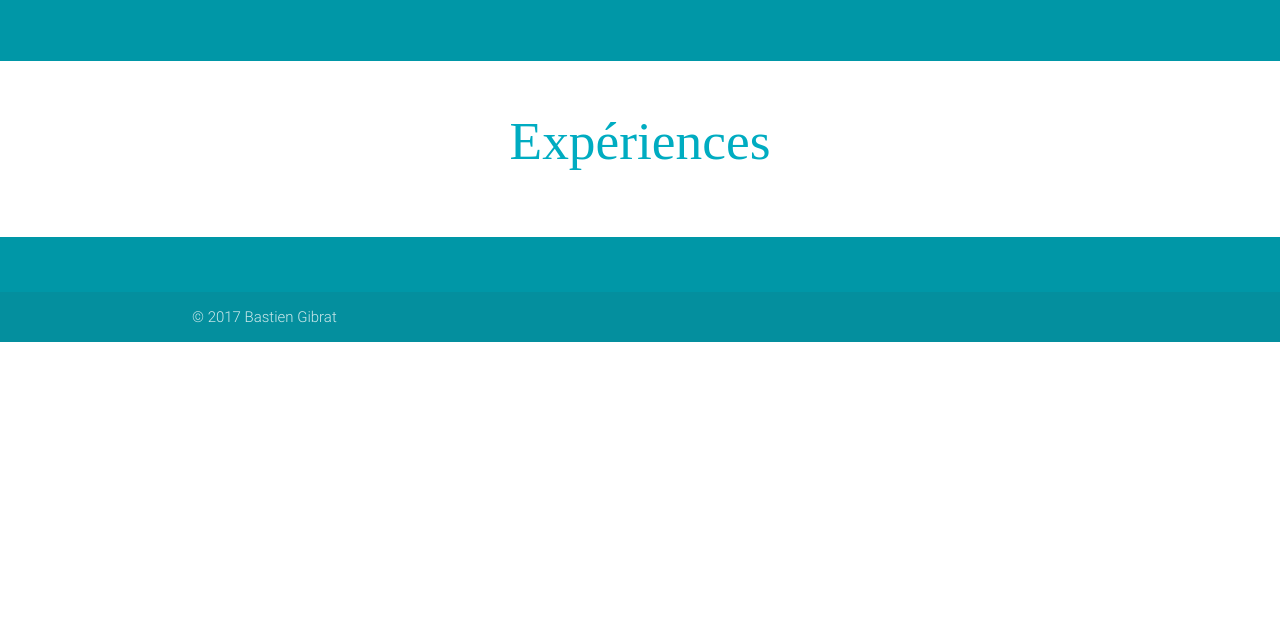
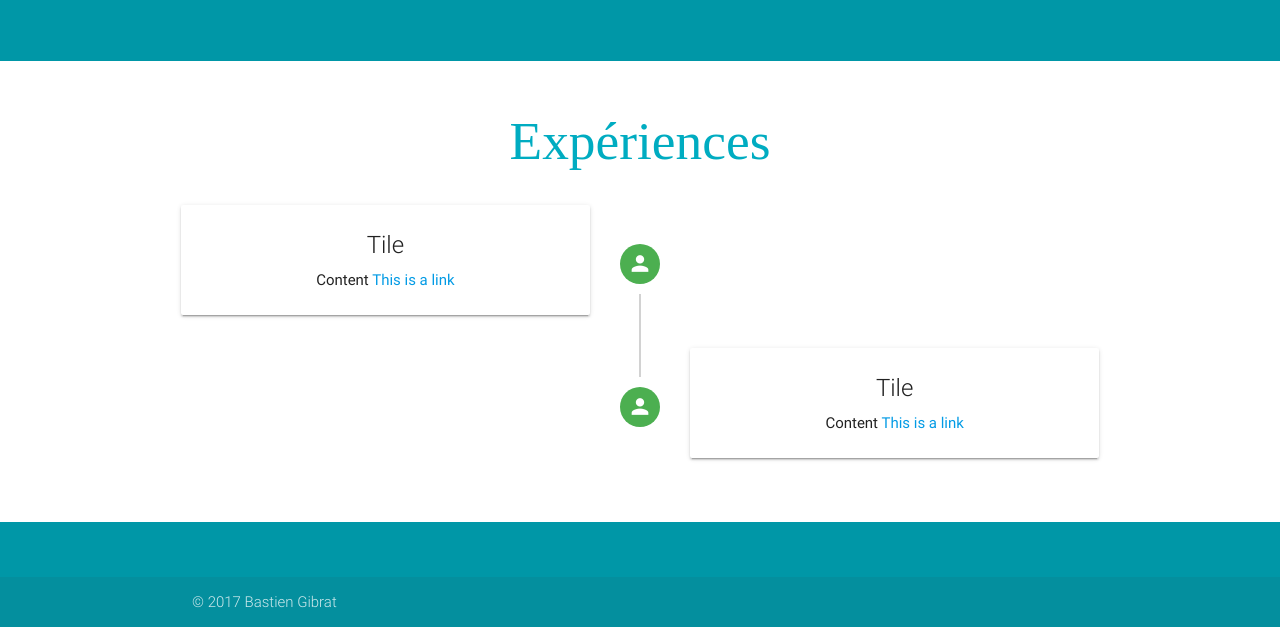
Before and after one commit to bastiengib/Resume, a plain HTML site: page index.html in a window 1280 px wide. Shown: the part 1838-2465 px from the top of the page. Before the commit the page ends 2180 px from the top, so only its background shows below. Drawn offline with nearby package versions, Linux system fonts and the light colour scheme; a web font is replaced by a local one.

Commit message:
integration d'une timeline

```diff
--- a/index.html
+++ b/index.html
@@ -69,7 +69,8 @@
                         <div class="col s12">
                             <h2 class="cyan-text text-darken-1 handwritting">Description</h2>
                         </div>
-                        <p class="col caption offset-s1 s10 offset-m2 m8 text-justify">Diplômé d'un titre d'ingénieur, je suis pationné par le domaine, et actuellement orienté sur le développement d'applications WEB. Vous trouverez sur cette page, mes compétences, mes expériences, et des liens vers ce que je sais faire !</p>                        <div class="col s12">
+                        <p class="col caption offset-s1 s10 offset-m2 m8 text-justify">Diplômé d'un titre d'ingénieur, je suis passionné par le domaine, et actuellement orienté sur le développement d'applications web. Vous trouverez sur cette page, mes compétences, mes expériences, et des liens vers ce que je sais faire !</p>
+                        <div class="col s12">
                             <div class="col s12 m6">
                                 <div class="center promo promo-example">
                                     <i class="material-icons cyan-text text-darken-1" style="font-size: 4em;">contact_phone</i>
@@ -95,7 +96,7 @@
                     <h2 class="col s12 handwritting">Compétences</h2>
                     <div class="col s12 center-align valign row">
                         <div class="col s12 m6">
-                            <h4 class="blue-grey-text text-lighten-2 col s12 p-bottom handwritting">Languages</h4>
+                            <h4 class="blue-grey-text text-lighten-2 col s12 p-bottom handwritting">Langages</h4>
                             <div class="chip">
                                 HTML5
                             </div>
@@ -196,23 +197,26 @@
         <div class="panel">
             <div class="container center-align">
                 <div class="row valign">
-                    <div class="col s12">
                         <h2 class="cyan-text text-darken-1 handwritting">Expériences</h2>
-                    </div>
-                    <p class="col caption offset-s1 s10 offset-m2 m8 text-justify hide">Diplômé d'un titre d'ingénieur, je suis pationné par le domaine, et actuellement orienté sur le développement d'applications WEB. Vous trouverez sur cette page, mes compétences, mes expériences, et des liens vers ce que je sais faire !</p>                        <div class="col s12">
-                        <div class="col s12 m6 hide">
-                            <div class="center promo promo-example">
-                                <i class="material-icons cyan-text text-darken-1" style="font-size: 4em;">contact_phone</i>
-                                <p class="p-top promo-caption">bastien.gibrat@gmail.com</p>
-                                <p class="p-bottom promo-caption"><span class="light">+33</span>6.51.50.24.62</p>
+                    <div class="timeline">
+                        <div class="timeline-event">
+                            <div class="card timeline-content">
+                                <div class="card-content">
+                                    <span class="card-title grey-text text-darken-4">Tile</span>
+                                    <p>Content <a href="#">This is a link</a></p>
+                                </div>
                             </div>
+                            <div class="timeline-badge green white-text"><i class="material-icons">person</i></div>
                         </div>
-                        <div class="col s12 m6 hide">
-                            <div class="center promo promo-example">
-                                <i class="material-icons cyan-text text-darken-1" style="font-size: 4em;">location_on</i>
-                                <p class="p-top promo-caption">239, Apt 11C, Chemin de Tucaut</p>
-                                <p class="p-bottom promo-caption">31270, Cugnaux, <span class="light">FRANCE</span></p>
+
+                        <div class="timeline-event">
+                            <div class="card timeline-content">
+                                <div class="card-content">
+                                    <span class="card-title grey-text text-darken-4">Tile</span>
+                                    <p>Content <a href="#">This is a link</a></p>
+                                </div>
                             </div>
+                            <div class="timeline-badge green white-text"><i class="material-icons">person</i></div>
                         </div>
                     </div>
                 </div>
--- a/modules/materialize/css/custom.css
+++ b/modules/materialize/css/custom.css
@@ -23,3 +23,98 @@
 .handwritting {
     font-family: 'Grand Hotel', italic;
 }
+
+
+/* timeline */
+
+.timeline {
+  position: relative;
+}
+
+.timeline .timeline-event {
+  position: relative;
+  padding-top: 5px;
+  padding-bottom: 5px;
+}
+
+.timeline .timeline-event .timeline-content {
+  position: relative;
+  width: calc(50% - 50px);
+}
+
+.timeline .timeline-event::before {
+  display: block;
+  content: "";
+  width: 2px;
+  height: calc(50% - 30px);
+  position: absolute;
+  background: #d2d2d2;
+  left: calc(50% - 1px);
+  top: 0;
+}
+
+.timeline .timeline-event::after {
+  display: block;
+  content: "";
+  width: 2px;
+  height: calc(50% - 30px);
+  position: absolute;
+  background: #d2d2d2;
+  left: calc(50% - 1px);
+  top: calc(50% + 30px);
+}
+
+.timeline .timeline-event:first-child::before {
+  display: none;
+}
+
+.timeline .timeline-event:last-child::after {
+  display: none;
+}
+
+.timeline .timeline-event:nth-child(even) .timeline-content {
+  margin-left: calc(50% + 50px);
+}
+
+.timeline .timeline-event:nth-child(odd) .timeline-content {
+  margin-left: 0;
+}
+
+.timeline .timeline-badge {
+  display: block;
+  position: absolute;
+  width: 40px;
+  height: 40px;
+  background: #d2d2d2;
+  top: calc(50% - 20px);
+  right: calc(50% - 20px);
+  border-radius: 50%;
+  text-align: center;
+  cursor: default;
+}
+
+.timeline .timeline-badge i {
+  font-size: 25px;
+  line-height: 40px;
+}
+
+@media (max-width: 600px) {
+  .timeline .timeline-event .timeline-content {
+    width: calc(100% - 70px);
+  }
+  .timeline .timeline-event::before {
+    left: 19px;
+  }
+  .timeline .timeline-event::after {
+    left: 19px;
+  }
+  .timeline .timeline-event:nth-child(even) .timeline-content {
+    margin-left: 70px;
+  }
+  .timeline .timeline-event:nth-child(odd) .timeline-content {
+    margin-left: 70px;
+  }
+  .timeline .timeline-badge {
+    left: 0;
+  }
+}
```
Also changed, not shown: modules/codepen_vLappz/index.html (added, +90 -0 lines).
